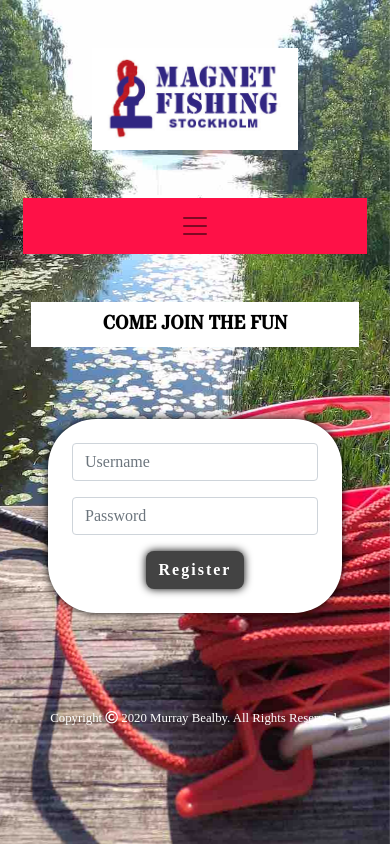
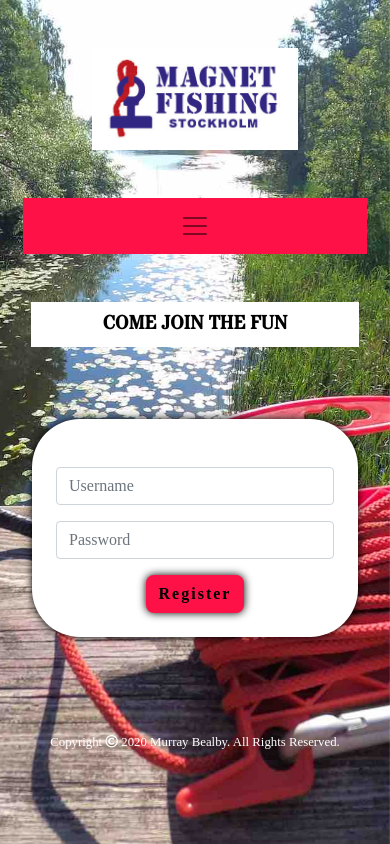
Before and after one commit to Bealby/magnet-catch-Flask-WIP, a Flask app: page /register in a window 390 px wide. Run offline with Flask 2, Linux system fonts and the light colour scheme; some libraries are stand-ins or nearby versions.

Commit message:
margins/paddings for user form. Media queries for user form for sm/ lg

```diff
--- a/static/css/style.css
+++ b/static/css/style.css
@@ -159,8 +159,8 @@ body {
 }
 
  .user-form {
-     padding-right: 2rem;
-     padding-left: 2rem;
+     padding-right: 1rem;
+     padding-left: 1rem;
 }
 
  .user-border {
@@ -170,6 +170,10 @@ body {
      border: rgb(211, 235, 230);
 }
 
+ .user-field-margin{
+     padding-left: 1.5rem;
+     padding-right: 1.5rem;
+}
 
 /*-----LOGO-----*/
 
@@ -255,12 +259,12 @@ body {
 }
 
  .btn-font-send {
-     background-color:rgb(67, 67, 67, 1);
+     background-color:rgb(254, 17, 71, 1);
      font-weight: 600;
      letter-spacing: 2px;
      border-radius: 0.5rem;
      box-shadow: 0rem 0rem 0.5rem 0rem rgb(0, 0, 0, 1);
-     color: rgb(255,255, 255);
+     color: rgb(0,0, 0, 1);
 }
 
 /*---hover overlay for SEND icon button---*/
@@ -450,3 +454,21 @@ body {
 		background-color: rgb(26, 16, 112, 1);
 	}
 }
+
+/*---Reduce field margins on mobile devices for better viewing---*/
+
+ @media(min-width:880px) {
+     .user-field-margin{
+         padding-left: 3rem;
+         padding-right: 3rem;
+    }
+}
+
+/*---Reduce contact form margins for contact form for better in fit on mobile devices---*/
+
+ @media(min-width:880px) {
+     .user-form {
+         padding-right: 10rem;
+         padding-left: 10rem;
+    }
+}
--- a/templates/register.html
+++ b/templates/register.html
@@ -14,7 +14,7 @@
 <div class="container pt-5">
     <div class="row">
         <div class="col-12 mt-4 mb-5 user-form">
-            <div class="col-12 user-border main-text pt-4 pb-4">
+            <div class="col-12 user-border main-text user-field-margin pt-5 pb-4">
                 <form method="POST" action="{{ url_for('register') }}">
                     <!-- username -->
                     <div class="mb-3">
@@ -26,7 +26,7 @@
                             maxlength="15" pattern="^[a-zA-Z0-9]{5,15}$" class="validate" required>
                     </div>
                     <div class="text-center">
-                        <button type="submit" class="btn btn-font-send">Register</button>
+                        <button type="submit" class="btn btn-font-send  hover-overlay-text">Register</button>
                     </div>
                 </form>
             </div>
```
